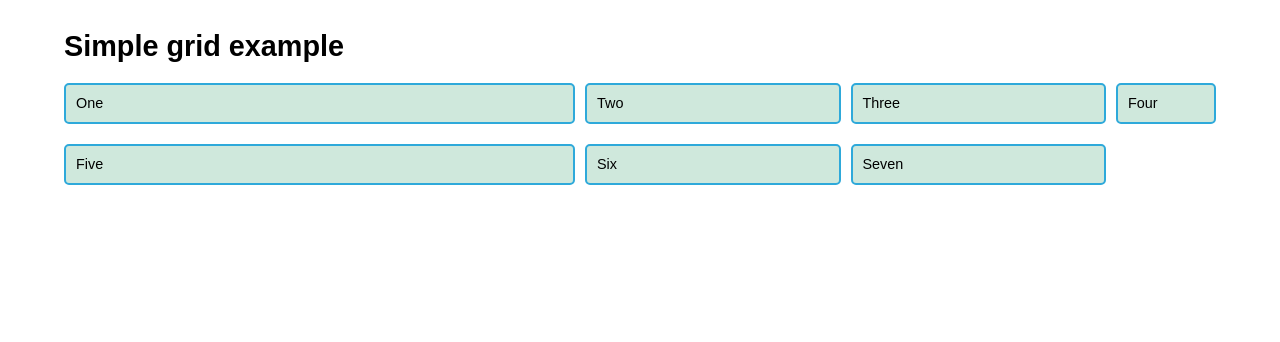
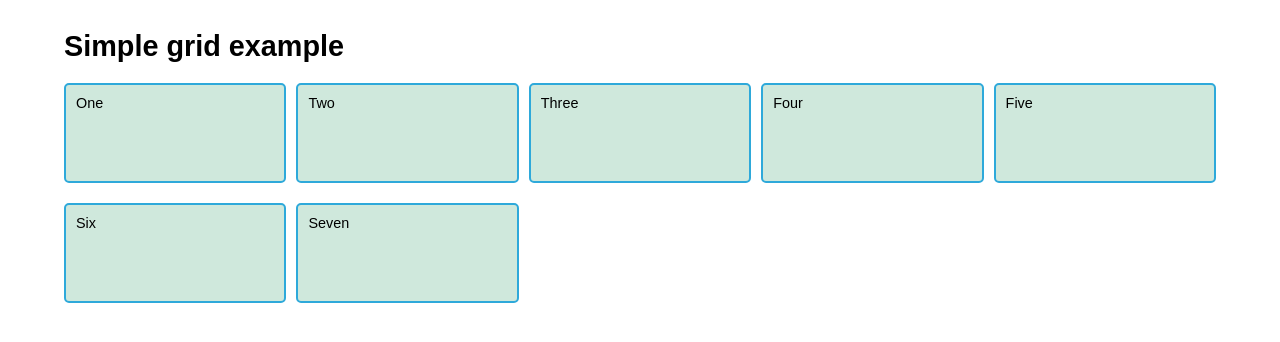
Before and after one commit to matthieuspeck/csslayout-MDN, a plain HTML site: page index.html in a window 1280 px wide. Drawn offline with Linux system fonts and the light colour scheme.

Commit message:
fin création grid

```diff
--- a/index.html
+++ b/index.html
@@ -20,8 +20,9 @@
         }
         .container{
             display: grid;
-            grid-template-columns: 2fr 1fr 1fr 100px;
+            grid-template-columns: repeat(auto-fill, minmax(200px, 1fr) );
             gap: 20px 10px;
+            grid-auto-rows: minmax(100px, auto);
         }
     </style>
 </head>
```
